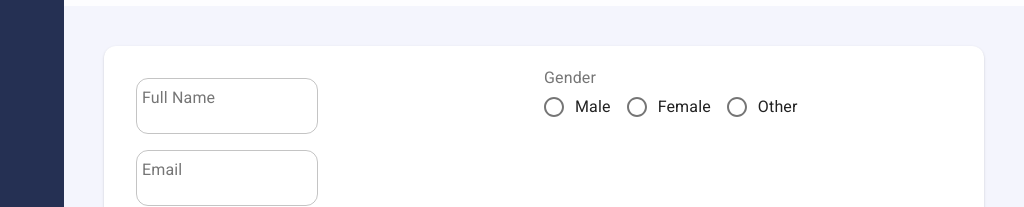
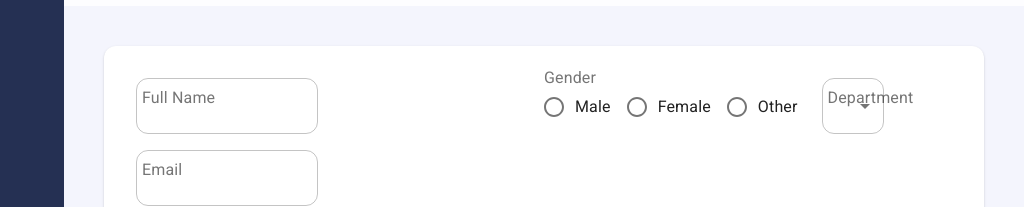
Before and after one commit to ayvicky/demo-material-ui-complete, a React (Create React App) app: page / in a window 1280 px wide. Shown: the part 194-401 px from the top of the page, without its empty margins (256-1280 px from the left). Built offline with nearby package versions, Linux system fonts and the light colour scheme.

Commit message:
added Select menu items

```diff
--- a/src/components/controls/Controls.js
+++ b/src/components/controls/Controls.js
@@ -1,7 +1,9 @@
 import Input from './Input';
 import RadioGroup from './RadioGroup';
+import Select from './Select';
 
 export const Controls = {
     Input,
-    RadioGroup
+    RadioGroup,
+    Select
 }
--- a/src/components/controls/RadioGroup.js
+++ b/src/components/controls/RadioGroup.js
@@ -14,7 +14,7 @@
                 >
                     {
                         items.map((item, index) => (
-                            <FormControlLabel value={item.id} control={<Radio />} label={item.title} />
+                            <FormControlLabel key={index} value={item.id} control={<Radio />} label={item.title} />
                         ))
                     }
             </MuiRadioGroup>
--- /dev/null
+++ b/src/components/controls/Select.js
@@ -0,0 +1,27 @@
+import React from 'react'
+
+import { FormControl, InputLabel, MenuItem, Select as MuiSelect } from '@material-ui/core';
+
+export default function Select(props) {
+    const { name, label, value, onChange, options} = props;
+    return (
+        <FormControl
+            variant='outlined'
+            >
+                <InputLabel>{label}</InputLabel>
+                <MuiSelect
+                    label={label}
+                    name={name}
+                    value={value}
+                    onChange={onChange}
+                    >
+                        <MenuItem value='none'>None</MenuItem>
+                        {
+                            options.map(item => (
+                                <MenuItem key={item.id} value={item.id}> {item.title} </MenuItem>
+                            ))
+                        }
+                </MuiSelect>
+        </FormControl>
+    )
+}
--- a/src/index.js
+++ b/src/index.js
@@ -5,9 +5,7 @@
 import reportWebVitals from './reportWebVitals';
 
 ReactDOM.render(
-  <React.StrictMode>
-    <App />
-  </React.StrictMode>,
+    <App />,
   document.getElementById('root')
 );
 
--- a/src/pages/Employees/Employeeform.js
+++ b/src/pages/Employees/Employeeform.js
@@ -1,9 +1,11 @@
-import React, {useState, useEffect} from 'react'
+import React from 'react'
 
-import { FormControl, FormLabel, RadioGroup,FormControlLabel, Radio, Grid, makeStyles, TextField } from '@material-ui/core';
+import { Grid } from '@material-ui/core';
 
 import { useForm, Form } from '../../components/useForm';
 import { Controls } from '../../components/controls/Controls';
+
+import * as employeeService from '../../services/employeeService';
 
 const genderItems = [
     {id: 'male', title: 'Male'},
@@ -60,7 +62,13 @@
                             onChange={handleInputChange}
                             items={genderItems}
                             />
-
+                        <Controls.Select
+                            name='departmentId'
+                            label='Department'
+                            value={values.departmentId}
+                            onChange={handleInputChange}
+                            options={employeeService.getDepartmentCollection()}
+                            />
                     </Grid>
                 </Grid>
             </Form>
--- /dev/null
+++ b/src/services/employeeService.js
@@ -0,0 +1,6 @@
+export const getDepartmentCollection = () => ([
+    {id: '1', title: 'Development'},
+    {id: '2', title: 'Marketing'},
+    {id: '3', title: 'Accounting'},
+    {id: '4', title: 'HR'},
+])
```
Also changed, not shown: 1 other file (tests, documents, lock files or other folders).
